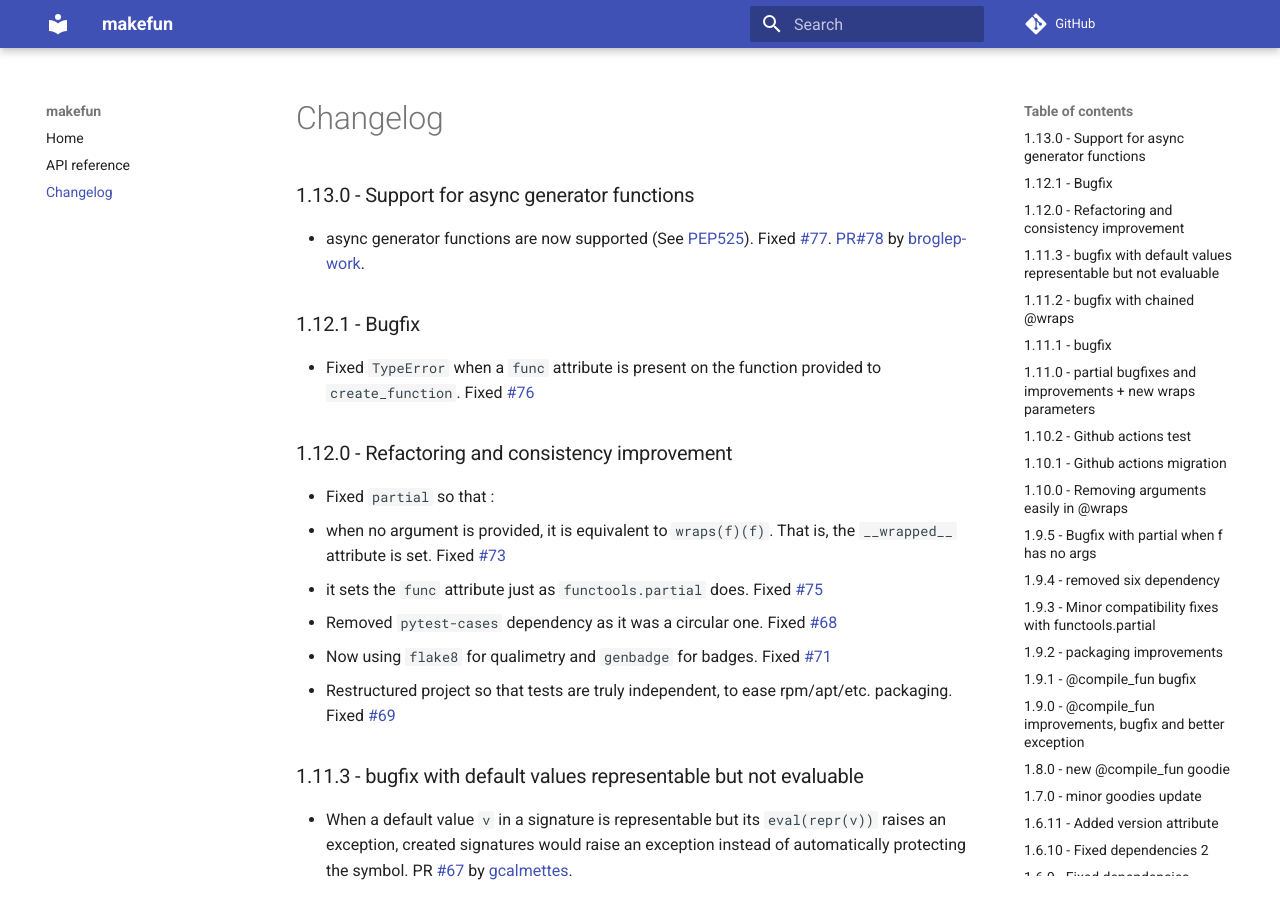
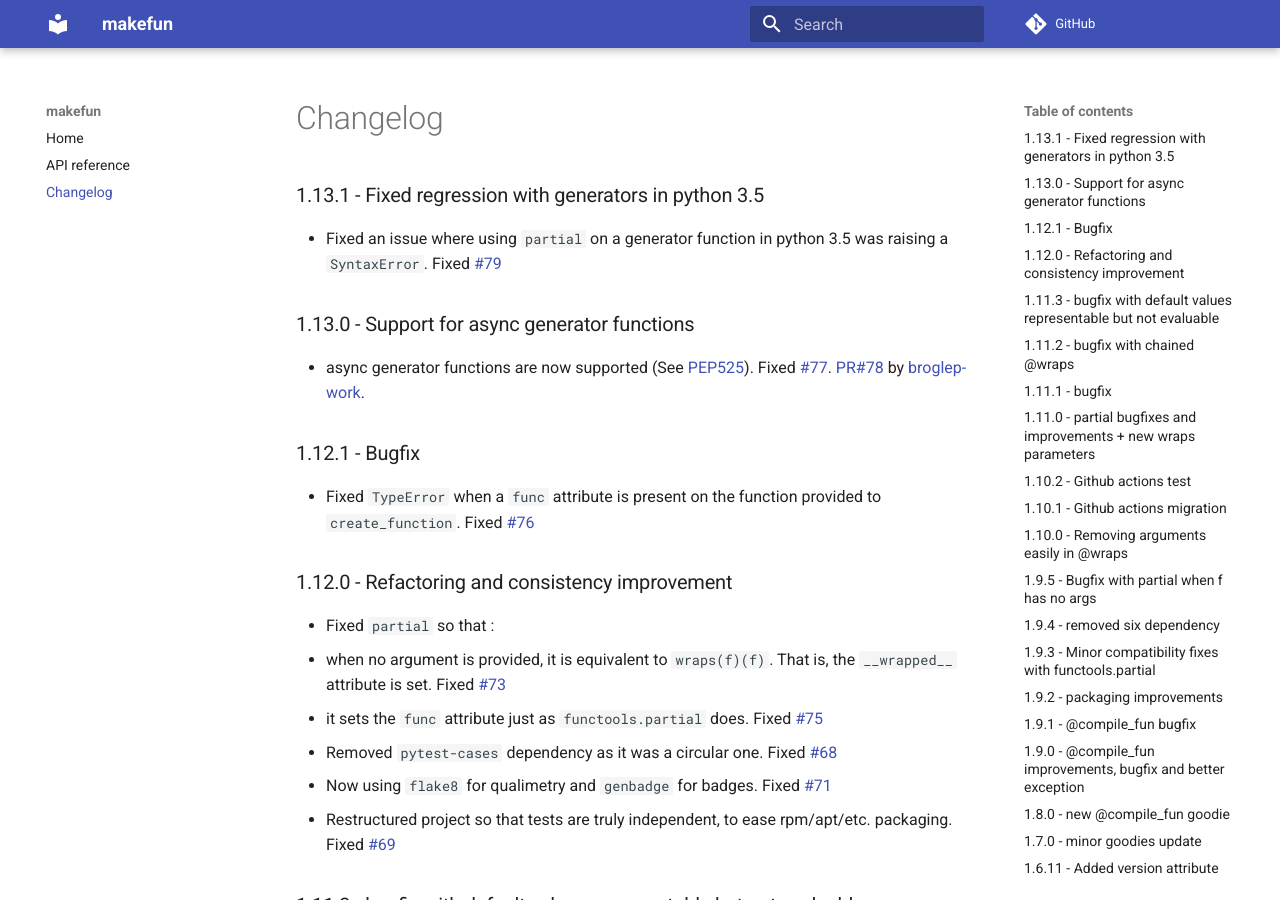
Before and after one commit to smarie/python-makefun, an MkDocs documentation site: the page built from docs/changelog.md, in a window 1280 px wide and 900 px high. Built offline with MkDocs 1.6.1 and Material for MkDocs 9.7.7, drawn with Linux system fonts in a browser that asks for light colours; comment, search, counter and statistics services are not loaded.

Commit message:
1.13.1 changelog

```diff
--- a/docs/changelog.md
+++ b/docs/changelog.md
@@ -1,4 +1,8 @@
 # Changelog
+
+### 1.13.1 - Fixed regression with generators in python 3.5
+
+ - Fixed an issue where using `partial` on a generator function in python 3.5 was raising a `SyntaxError`. Fixed [#79](https://github.com/smarie/python-makefun/issues/79)
 
 ### 1.13.0 - Support for async generator functions
 
```
